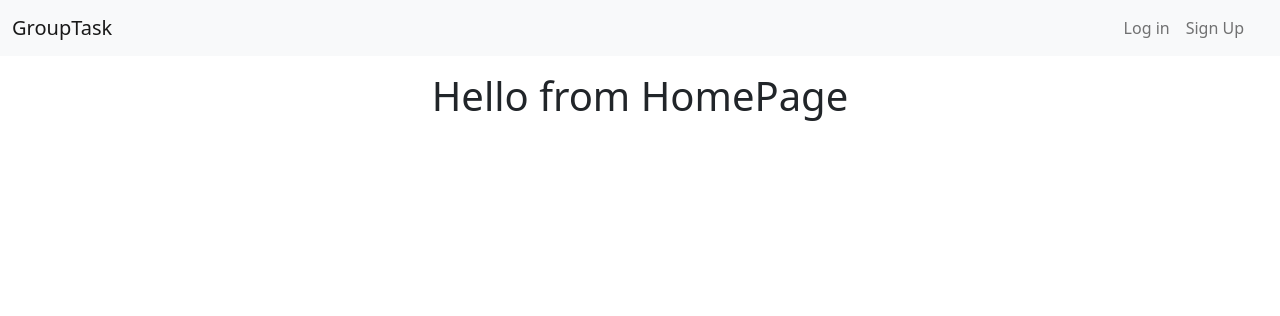
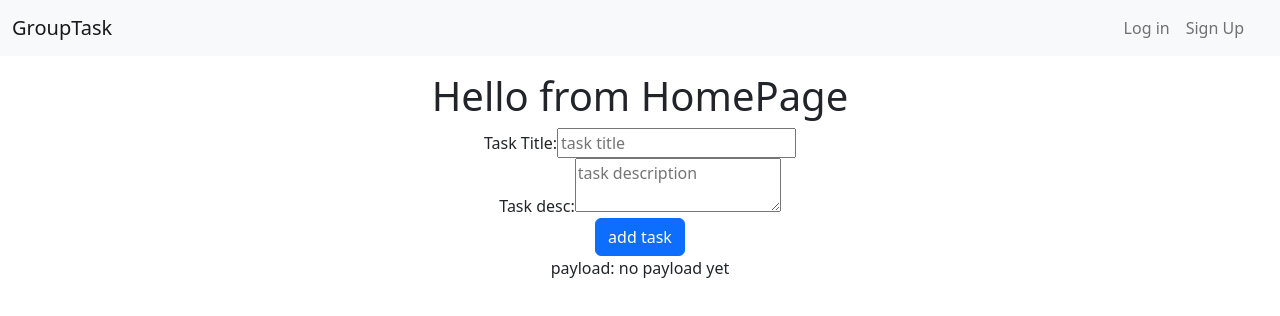
Before and after one commit to 4ntm4n/ms5-front-end, a React (Create React App) app: page / in a window 1280 px wide. Shown: the top 316 px of the page. Built offline with nearby package versions, Linux system fonts and the light colour scheme; no server answers.

Commit message:
adding functionality to set task payload before making request.

```diff
--- a/src/components/TaskCreate.js
+++ b/src/components/TaskCreate.js
@@ -1,11 +1,14 @@
-import React, { useRef, useState } from 'react'
+import React, { useRef, useState, useEffect } from 'react'
+import { Button } from 'react-bootstrap';
+import { useNavigate } from 'react-router-dom';
 import { useCurrentUser } from '../contexts/currentUserContext'
 
 function TaskCreate() {
     const currentUser = useCurrentUser();
-    const [taskPayload, setTaskPayload] = useState();
-    const title = useRef('');
-    const description = useRef('');
+    const titleRef = useRef(null);
+    const descriptionRef = useRef(null);
+    const [payLoad, setPayload] = useState(null)
+    const navigate = useNavigate();
     /*
        enpoint: /tasks/create/
        accepts:
@@ -24,12 +27,37 @@ function TaskCreate() {
               a later stage.
     } */
 
-    const handleCreate = () => {
-
+    const handleCreate = (e) => {
+        e.preventDefault();
+        const taskPayload = {
+          owning_group: "set this next",
+          title: titleRef.current.value,
+          description: descriptionRef.current.value,
+        }
+        setPayload(taskPayload)
+        console.log(taskPayload)
+        navigate("/")
     }
 
+    useEffect(() => {
+
+    }, [payLoad]);
+
     return (
-    <div>TaskCreate</div>
+    <>
+
+    <form onSubmit={handleCreate}>
+      <label for="taskTitle" >Task Title: </label>
+      <input placeholder="task title" id="taskTitle" name="taskTitle" ref={titleRef}></input> <br/>
+
+      <label for="taskDescription">Task desc:</label>
+      <textArea placeholder="task description" id="taskDescription" name="taskDescription" ref={descriptionRef}></textArea> <br />
+      <Button type="submit">add task</Button>
+    </form>
+
+      <p> payload: {payLoad? (<>{payLoad.title} <br /> {payLoad.description} </>):("no payload yet")}</p>
+    </>
+
   )
 }
 
--- a/src/pages/HomePage.js
+++ b/src/pages/HomePage.js
@@ -1,9 +1,11 @@
 import React from 'react'
+import TaskCreate from '../components/TaskCreate'
 
 function HomePage() {
   return (
     <>
       <h1>Hello from HomePage</h1>
+      <TaskCreate></TaskCreate>
     </>
   )
 }
```
